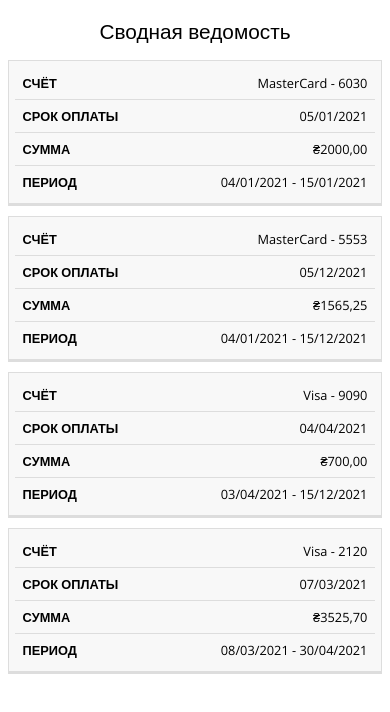
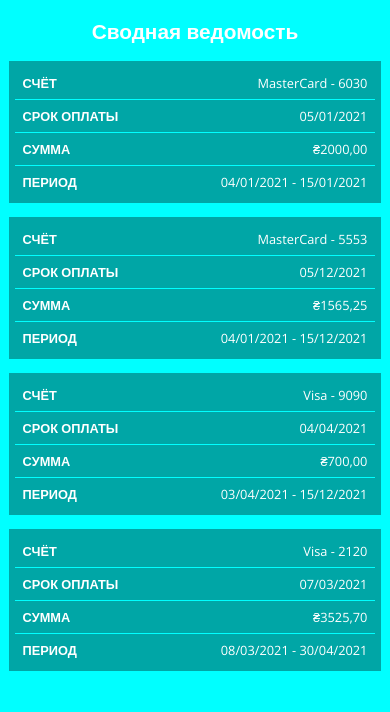
Before and after one commit to dennight/responsivetable, a plain HTML site: page index.html in a window 390 px wide. Drawn offline with nearby package versions, Linux system fonts and the light colour scheme.

Commit message:
Add files via upload

```diff
--- a/index.html
+++ b/index.html
@@ -1,12 +1,15 @@
 <!DOCTYPE html>
 <html lang="ru">
+
 <head>
     <meta charset="UTF-8">
-	<title>Адаптивная таблица</title>
+    <meta name="viewport" content="width=device-width, initial-scale=1.0">
+    <title>Таблица</title>
     <link href="https://fonts.gstatic.com" rel="preconnect">
 	<link href="https://fonts.googleapis.com/css2?family=Open+Sans:wght@300;700&display=swap" rel="stylesheet">
-	<link href="style.css" rel="stylesheet">
+    <link rel="stylesheet" href="css/styles.css">
 </head>
+
 <body>
     <table>
         <caption>Сводная ведомость</caption>
@@ -46,4 +49,5 @@
         </tbody>
     </table>
 </body>
+
 </html>
--- /dev/null
+++ b/sass/styles.sass
@@ -0,0 +1,60 @@
+body
+    font-family: "Open Sans", sans-serif
+    line-height: 1.25
+    background-color: #00FFFF
+table
+    border: 1px solid #ccc
+    border-collapse: collapse
+    margin: 0
+    padding: 0
+    width: 100%
+    table-layout: fixed
+caption
+    font-size: 1.5em
+    margin: 0.5em 0 0.75em
+    color: #FFFFFF
+    font-weight: 700
+tr
+    background-color: rgba(0, 0, 0, .35)
+    border: 1px solid #00FFFF
+    padding: 0.35em
+th
+    font-size: 0.85em
+    letter-spacing: 0.1em
+    text-transform: uppercase
+table th,
+table td
+    padding: 0.625em
+    text-align: center
+    color: #FFFFFF
+
+@media screen and (max-width: 600px)
+    table
+        border: 0
+        caption
+            font-size: 1.3em
+        thead
+            border: none
+            clip: rect(0 0 0 0)
+            height: 1px
+            margin: -1px
+            overflow: hidden
+            padding: 0
+            position: absolute
+            width: 1px
+        tr
+            border-bottom: 3px solid #00FFFF
+            display: block
+            margin-bottom: 0.625em
+        td
+            border-bottom: 1px solid #00FFFF
+            display: block
+            font-size: 0.8em
+            text-align: right
+            &::before
+                content: attr(data-label)
+                float: left
+                font-weight: bold
+                text-transform: uppercase
+            &:last-child
+                border-bottom: 0
```
Also changed, not shown: css/styles.css (added), 1 other file. Lines whose indentation alone changed are shown as unchanged.
